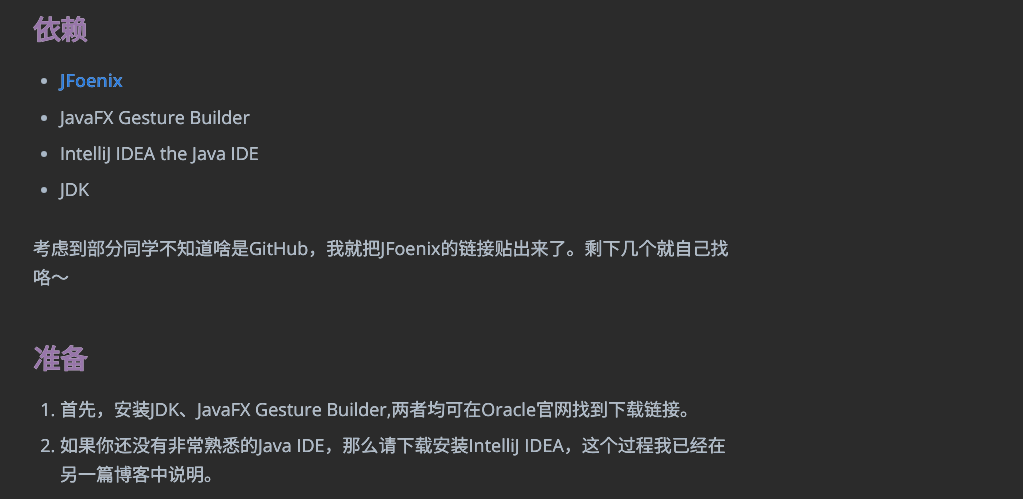
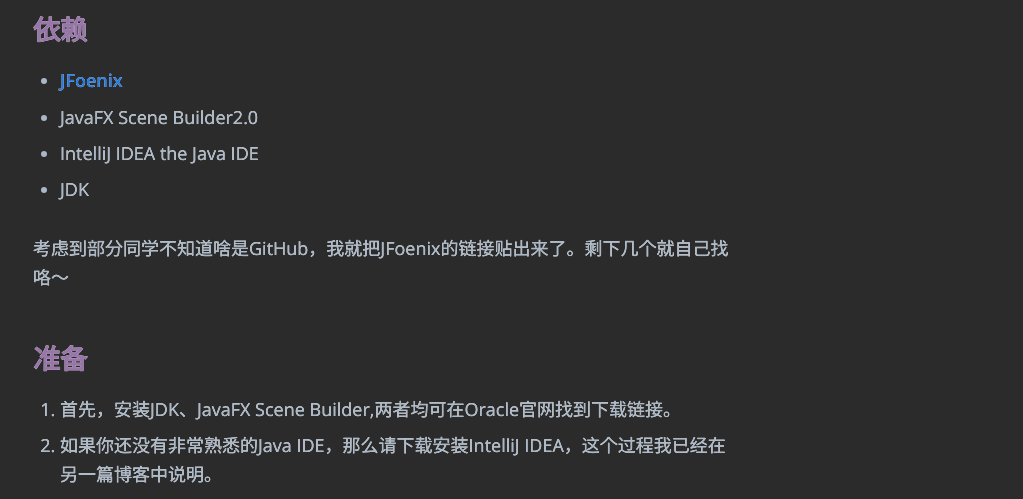
Before and after one commit to kangkangkang/ice1000.github.io, a Jekyll site: the page built from _posts/Java/2016-6-25-MDOnDesktop.md, in a window 1280 px wide. Shown: the part 581-1080 px from the top of the page, without its empty margins (257-1280 px from the left). Built offline with Jekyll 4.4.1, drawn with Linux system fonts in a browser that asks for light colours; some web fonts are replaced.

Commit message:
commit via a script

```diff
--- a/_posts/Java/2016-6-25-MDOnDesktop.md
+++ b/_posts/Java/2016-6-25-MDOnDesktop.md
@@ -20,7 +20,7 @@ description: Use Material Design on desktop
 ## 依赖
 
 + **[JFoenix](https://github.com/jfoenixadmin/JFoenix)**
-+ JavaFX Gesture Builder
++ JavaFX Scene Builder2.0
 + IntelliJ IDEA the Java IDE
 + JDK
 
@@ -28,7 +28,7 @@ description: Use Material Design on desktop
 
 ## 准备
 
-1. 首先，安装JDK、JavaFX Gesture Builder,两者均可在Oracle官网找到下载链接。
+1. 首先，安装JDK、JavaFX Scene Builder,两者均可在Oracle官网找到下载链接。
 1. 如果你还没有非常熟悉的Java IDE，那么请下载安装IntelliJ IDEA，这个过程我已经在另一篇博客中说明。
 1. 下载JFoenix的jar包。
 
```
